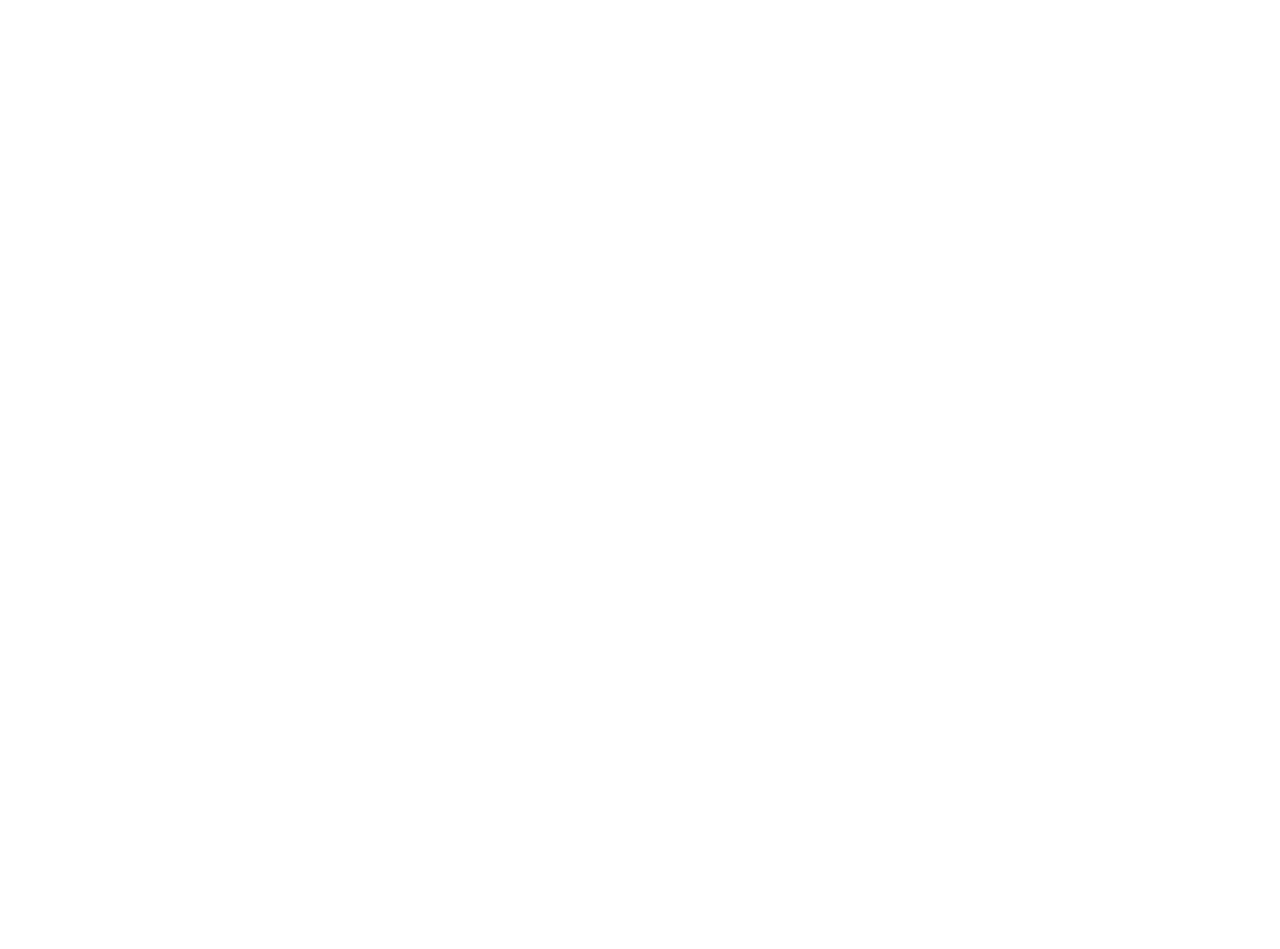
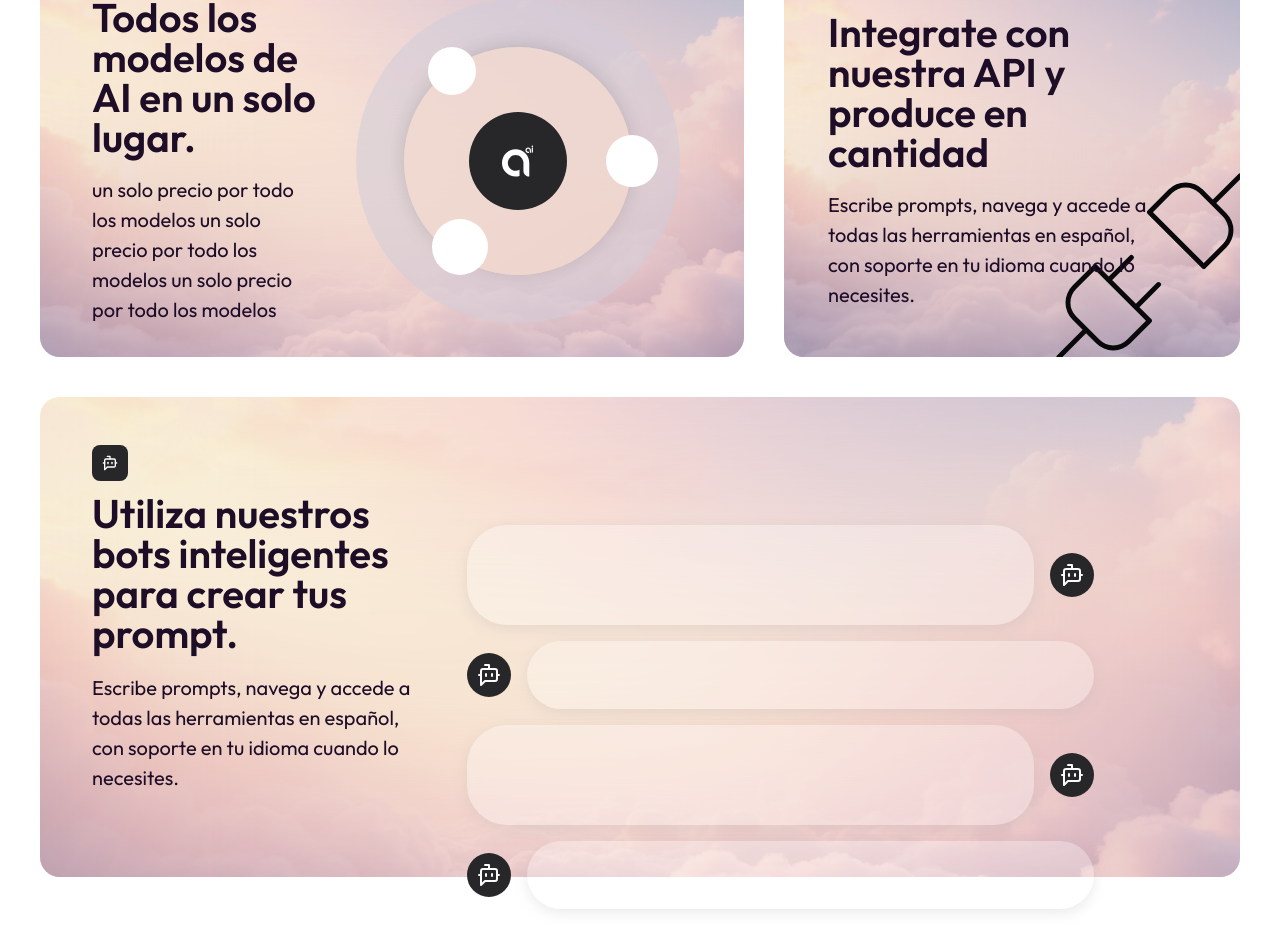
Before and after one commit to lisanderlee/landing-artivoai, a Next.js app: page /en/ in a window 1280 px wide. Shown: the part 1820-2769 px from the top of the page. Before the commit the page ends 1785 px from the top, so only its background shows below. Built offline with nearby package versions, Linux system fonts and the light colour scheme.

Commit message:
use cases section

```diff
--- /dev/null
+++ b/app/[lang]/components/use-cases.jsx
@@ -0,0 +1,111 @@
+import { BotMessageSquare } from 'lucide-react'
+import Image from 'next/image'
+
+export const UseCases = ({ dict }) => {
+  return (
+    <section className="mx-auto my-10 grid max-w-[1730px] grid-cols-5 gap-10 px-10 text-[#1D0D27] lg:mt-10 lg:mb-30">
+      <div className="relative col-span-3 flex h-full items-center justify-between gap-7 rounded-[20px] bg-[url('/images/background.png')] bg-cover bg-center bg-no-repeat py-8 pr-16 pl-13">
+        <div className="absolute inset-0 rounded-[20px] bg-white/10 backdrop-blur-[89px]" />
+        <div className="relative z-10 flex-1">
+          <h4 className="text-[40px] leading-10 font-semibold">
+            Todos los modelos de AI en un solo lugar.
+          </h4>
+          <p className="mt-4.5 w-6/7 text-[20px]">
+            un solo precio por todo los modelos un solo precio por todo los modelos un solo precio
+            por todo los modelos
+          </p>
+        </div>
+        <div className="relative z-10 flex flex-1 items-center justify-center">
+          <div className="flex h-81 w-81 items-center justify-center rounded-full bg-[#D2CCD98C]">
+            <div className="relative flex h-57 w-57 items-center justify-center rounded-full bg-[#F7DCCFA8] shadow-[0px_-2px_26px_-7px_rgba(0,0,0,0.25)]">
+              <div className="absolute top-0 left-6 h-12 w-12 rounded-full bg-white" />
+              <div className="absolute top-1/2 -right-6.5 h-13 w-13 -translate-y-1/2 transform rounded-full bg-white" />
+              <div className="absolute bottom-0 left-7 h-14 w-14 rounded-full bg-white" />
+              <div className="flex h-24.5 w-24.5 items-center justify-center rounded-full bg-[#27272A]">
+                <Image
+                  src="/images/logo-icon.svg"
+                  width={100}
+                  height={100}
+                  alt="Logo Icon"
+                  className="h-8 w-8"
+                />
+              </div>
+            </div>
+          </div>
+        </div>
+      </div>
+      <div className="relative col-span-2 flex h-full items-center justify-between gap-7 rounded-[20px] bg-[url('/images/background.png')] bg-cover bg-center bg-no-repeat px-11 py-8">
+        <div className="absolute inset-0 rounded-[20px] bg-white/10 backdrop-blur-[89px]" />
+        <div className="relative z-10 flex-1">
+          <h4 className="w-9/10 text-[40px] leading-10 font-semibold">
+            Integrate con nuestra API y produce en cantidad
+          </h4>
+          <p className="mt-4.5 w-9/10 text-[20px]">
+            Escribe prompts, navega y accede a todas las herramientas en español, con soporte en tu
+            idioma cuando lo necesites.
+          </p>
+        </div>
+        <div className="absolute right-0 bottom-0 h-46 w-46">
+          <svg
+            width="184"
+            height="184"
+            viewBox="0 0 187 187"
+            fill="none"
+            xmlns="http://www.w3.org/2000/svg"
+          >
+            <path
+              d="M159.4 30.6L187 3M3 187L30.6 159.4M53.6 108.8L76.6 85.8M81.2 136.4L104.2 113.4M42.5603 171.36C44.6116 173.418 47.0491 175.052 49.7329 176.166C52.4168 177.281 55.2943 177.854 58.2003 177.854C61.1063 177.854 63.9838 177.281 66.6677 176.166C69.3515 175.052 71.789 173.418 73.8403 171.36L95.0003 150.2L39.8003 95L18.6403 116.16C16.5819 118.211 14.9486 120.649 13.8342 123.333C12.7198 126.017 12.1461 128.894 12.1461 131.8C12.1461 134.706 12.7198 137.583 13.8342 140.267C14.9486 142.951 16.5819 145.389 18.6403 147.44L42.5603 171.36ZM95 39.8003L150.2 95.0003L171.36 73.8403C173.418 71.789 175.052 69.3515 176.166 66.6677C177.281 63.9838 177.854 61.1063 177.854 58.2003C177.854 55.2943 177.281 52.4168 176.166 49.7329C175.052 47.0491 173.418 44.6116 171.36 42.5603L147.44 18.6403C145.389 16.5819 142.951 14.9486 140.267 13.8342C137.583 12.7198 134.706 12.1461 131.8 12.1461C128.894 12.1461 126.017 12.7198 123.333 13.8342C120.649 14.9486 118.211 16.5819 116.16 18.6403L95 39.8003Z"
+              stroke="#09090B"
+              stroke-width="5"
+              stroke-linecap="round"
+              stroke-linejoin="round"
+            />
+          </svg>
+        </div>
+      </div>
+      <div className="relative col-span-5 grid grid-cols-3 gap-10 rounded-[20px] bg-[url('/images/background.png')] bg-cover bg-center bg-no-repeat py-12 pr-16 pl-13">
+        <div className="absolute inset-0 rounded-[20px] bg-white/10 backdrop-blur-[89px]" />
+
+        <div className="relative col-span-1">
+          <div className="flex h-9 w-9 items-center justify-center rounded-md bg-zinc-800">
+            <BotMessageSquare className="h-4 w-4 text-white" />
+          </div>
+          <h4 className="mt-3 text-[40px] leading-10 font-semibold">
+            Utiliza nuestros bots inteligentes para crear tus prompt.
+          </h4>
+          <p className="mt-5 text-[20px]">
+            Escribe prompts, navega y accede a todas las herramientas en español, con soporte en tu
+            idioma cuando lo necesites.
+          </p>
+        </div>
+
+        <div className="relative col-span-2 flex translate-y-20 flex-col items-center justify-center gap-4">
+          <div className="flex w-full items-center gap-4">
+            <div className="h-25 w-4/5 rounded-[40px] bg-[#FFFFFF4F] shadow-[0px_4px_12.7px_0px_rgba(177,177,177,0.25)]" />
+            <div className="flex h-11 w-11 items-center justify-center rounded-full bg-[#27272A]">
+              <BotMessageSquare className="h-6 w-6 text-zinc-50" />
+            </div>
+          </div>
+          <div className="flex w-full items-center gap-4">
+            <div className="flex h-11 w-11 items-center justify-center rounded-full bg-[#27272A]">
+              <BotMessageSquare className="h-6 w-6 text-zinc-50" />
+            </div>
+            <div className="h-17 w-4/5 rounded-[40px] bg-[#FFFFFF4F] shadow-[0px_4px_12.7px_0px_rgba(177,177,177,0.25)]" />
+          </div>
+          <div className="flex w-full items-center gap-4">
+            <div className="h-25 w-4/5 rounded-[40px] bg-[#FFFFFF4F] shadow-[0px_4px_12.7px_0px_rgba(177,177,177,0.25)]" />
+            <div className="flex h-11 w-11 items-center justify-center rounded-full bg-[#27272A]">
+              <BotMessageSquare className="h-6 w-6 text-zinc-50" />
+            </div>
+          </div>
+          <div className="flex w-full items-center gap-4">
+            <div className="flex h-11 w-11 items-center justify-center rounded-full bg-[#27272A]">
+              <BotMessageSquare className="h-6 w-6 text-zinc-50" />
+            </div>
+            <div className="h-17 w-4/5 rounded-[40px] bg-[#FFFFFF4F] shadow-[0px_4px_12.7px_0px_rgba(177,177,177,0.25)]" />
+          </div>
+        </div>
+      </div>
+    </section>
+  )
+}
--- a/app/[lang]/page.jsx
+++ b/app/[lang]/page.jsx
@@ -3,6 +3,7 @@
 import { HeroSection } from './components/hero-section'
 import { InputSection } from './components/input-section'
 import { Cards } from './components/cards'
+import { UseCases } from './components/use-cases'
 
 export default async function Home({ params }) {
   const { lang } = await params
@@ -32,6 +33,7 @@
       </div>
       <InputSection dict={dict} lang={lang} />
       <Cards dict={dict} />
+      <UseCases dict={dict} />
     </>
   )
 }
```
Also changed, not shown: public/images/logo-icon.svg (added).
